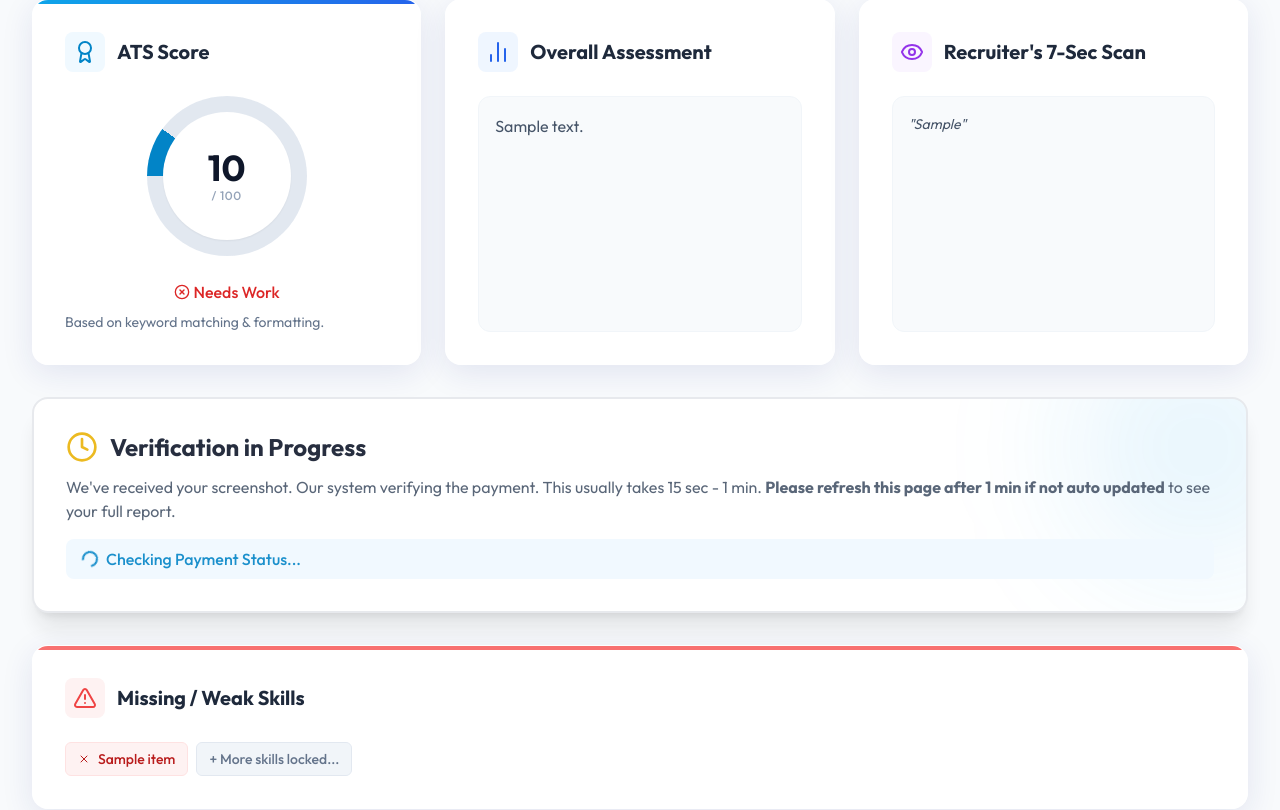
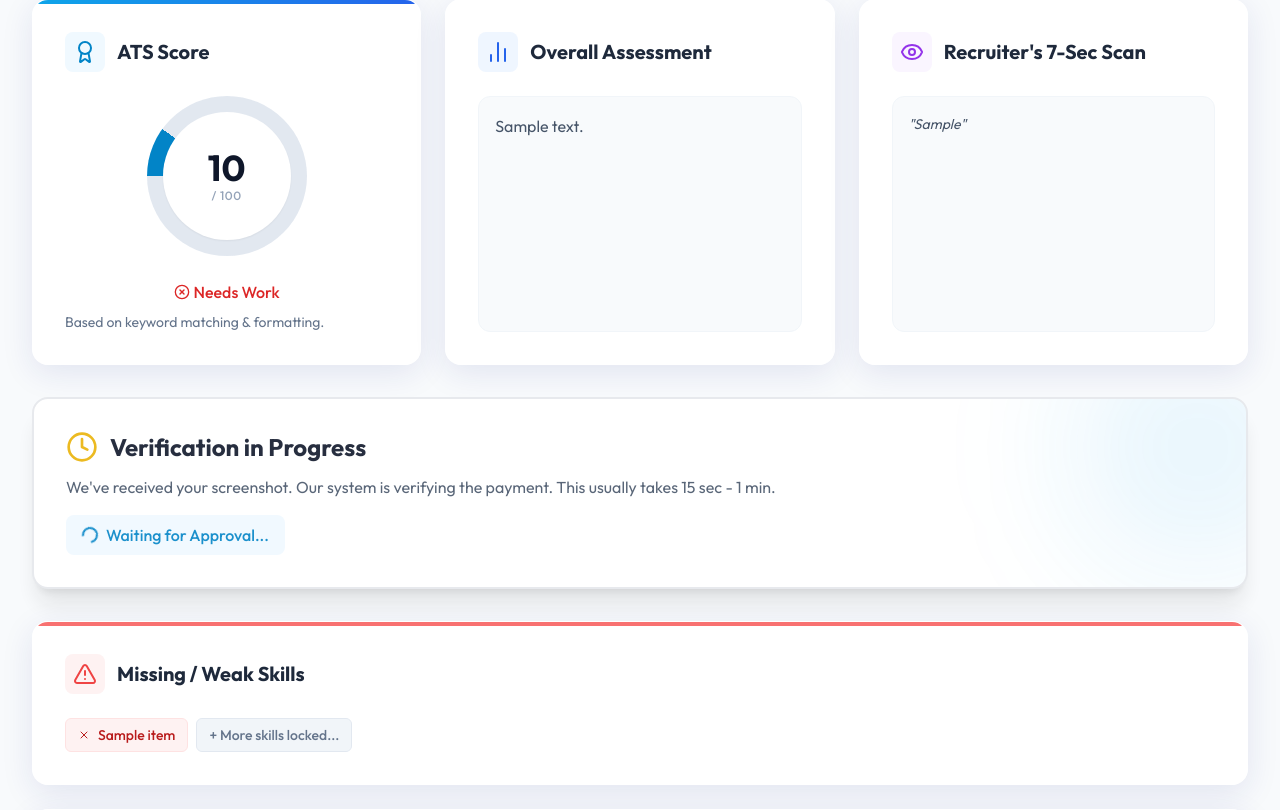
Before and after one commit to eldhosebenny1/ai-resume-analyzer, a Python web app: template templates/result.html in a window 1280 px wide. Shown: the part 317-1127 px from the top of the page. Run offline with Jinja, Linux system fonts and the light colour scheme; the template is opened without the code that fills it: most values are stand-ins (such as "Sample title", 1, 10 or a date in 2020); some libraries are stand-ins or nearby versions.

Commit message:
complete modified

```diff
--- a/models.py
+++ b/models.py
@@ -35,6 +35,7 @@ class Analysis(Base):
 
     payment_reference = Column(String, nullable=True) # Will store Txn ID if entered
     payment_screenshot = Column(String, nullable=True) # Path to saved screenshot
+    screenshot_hash = Column(String, nullable=True, index=True) # SHA256 of screenshot
     payment_status = Column(String, default="unpaid") # unpaid, pending, paid
 
     created_at = Column(DateTime(timezone=True), server_default=func.now())
--- a/templates/result.html
+++ b/templates/result.html
@@ -198,12 +198,40 @@
           <h3 class="text-2xl font-bold text-slate-900 mb-3 flex items-center gap-3">
             <i data-lucide="clock" class="w-8 h-8 text-yellow-500"></i> Verification in Progress
           </h3>
-          <p class="text-slate-600 mb-4">We've received your screenshot. Our system verifying the payment.
-            This usually takes 15 sec - 1 min. <b>Please refresh this page after 1 min if not auto updated</b> to see
-            your full report.</p>
-          <div class="flex items-center gap-2 text-brand-600 font-medium bg-brand-50 px-4 py-2 rounded-lg inline-block">
-            <div class="w-4 h-4 border-2 border-brand-600 border-t-transparent rounded-full animate-spin"></div>
-            Checking Payment Status...
+
+          {% if error %}
+          <div class="px-4 py-3 bg-amber-50 border border-amber-200 text-amber-700 rounded-lg flex flex-col gap-2 mb-4">
+            <div class="flex items-center gap-3">
+              <i data-lucide="alert-circle" class="w-5 h-5 shrink-0"></i>
+              <span class="font-medium text-sm italic">"{{ error }}"</span>
+            </div>
+            <p class="text-[11px] font-medium">Auto-verification failed. Our admin has been notified for manual review.
+            </p>
+          </div>
+          {% endif %}
+
+          <p class="text-slate-600 mb-4">
+            {% if error %}
+            You can wait for <b>admin approval</b> (usually 2-5 mins) or click below to <b>retry</b> with a clearer
+            screenshot.
+            {% else %}
+            We've received your screenshot. Our system is verifying the payment.
+            This usually takes 15 sec - 1 min.
+            {% endif %}
+          </p>
+
+          <div class="flex items-center flex-wrap gap-4">
+            <div class="flex items-center gap-2 text-brand-600 font-medium bg-brand-50 px-4 py-2 rounded-lg">
+              <div class="w-4 h-4 border-2 border-brand-600 border-t-transparent rounded-full animate-spin"></div>
+              Waiting for Approval...
+            </div>
+
+            {% if error %}
+            <button onclick="document.getElementById('payment-form-section').classList.remove('hidden');"
+              class="text-sm font-bold text-slate-500 hover:text-brand-600 underline underline-offset-4 decoration-dashed transition-colors">
+              Retry Upload
+            </button>
+            {% endif %}
           </div>
           {% else %}
           <h3 class="text-2xl font-bold text-slate-900 mb-3 flex items-center gap-3">
@@ -250,8 +278,9 @@
           {% endif %}
         </div>
 
-        {% if payment_status != 'pending' %}
-        <div class="flex flex-col sm:flex-row items-center gap-8 bg-slate-50 p-6 rounded-2xl border border-slate-200">
+        {% if True %} {# Keep section rendered but togglable #}
+        <div id="payment-form-section"
+          class="{% if payment_status == 'pending' %}hidden{% endif %} flex flex-col sm:flex-row items-center gap-8 bg-slate-50 p-6 rounded-2xl border border-slate-200">
           <div id="desktop-qr" class="text-center">
             <p class="text-xs text-slate-500 uppercase tracking-widest font-bold mb-3">Scan to Pay ₹40</p>
             <img src="/templates/qrcode1.jpeg" alt="QR Code"
```
Also changed, not shown: api.py (+38 -29 lines).
